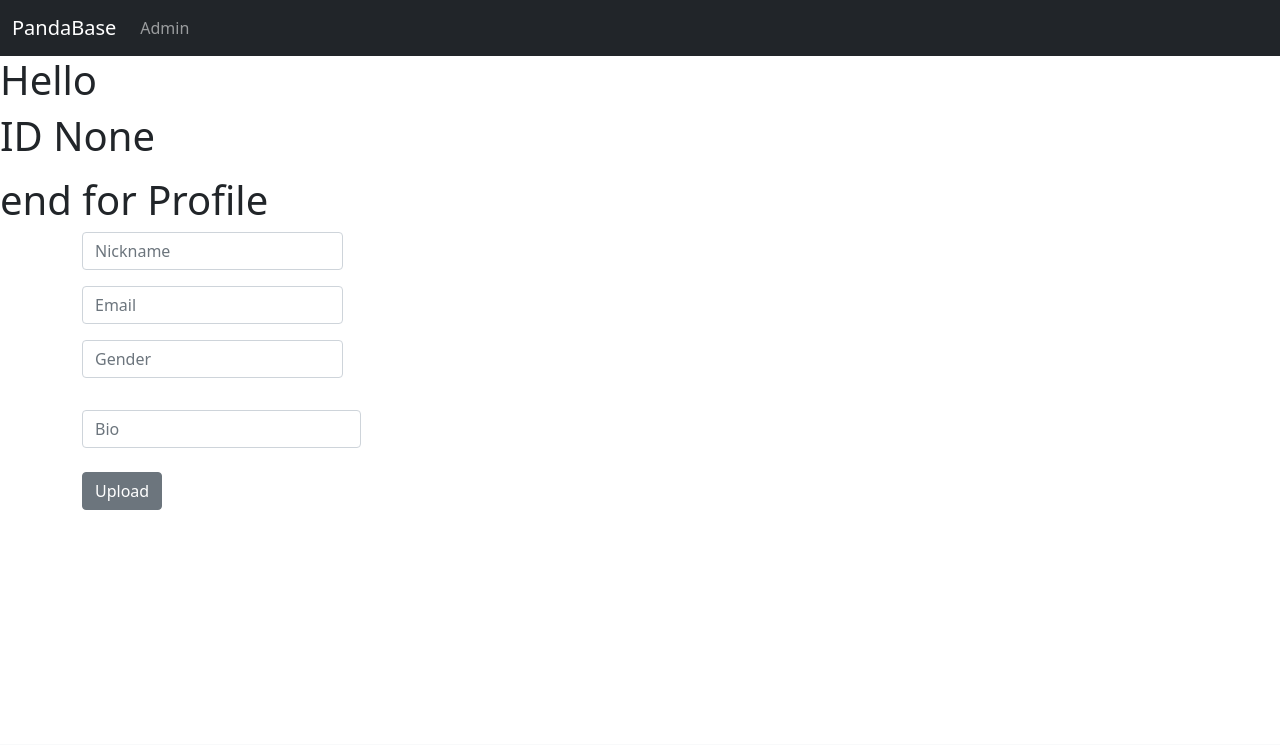
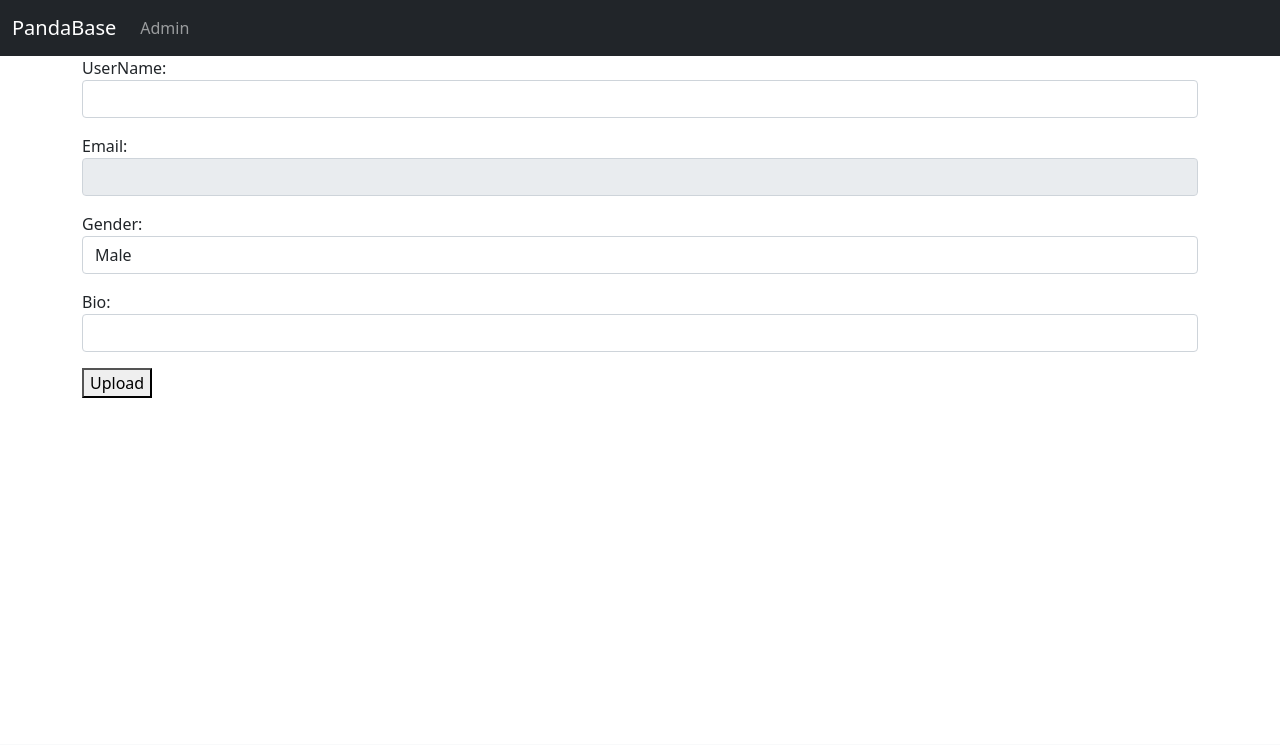
Before and after one commit to Gogeta999/pandabase, a Django app: template templates/main/profile.html in a window 1280 px wide. Shown: the top 745 px of the page. Run offline with Django 3.2, Linux system fonts and the light colour scheme; the template is opened without the code that fills it: values that come from a table or form of the project are taken from there, others are empty; some libraries are stand-ins or nearby versions.

Commit message:
Changes for Profile Page

```diff
--- a/pandatube/admin.py
+++ b/pandatube/admin.py
@@ -1,7 +1,6 @@
 from django.contrib import admin
 from django.contrib.admin.decorators import display
 from .models import User, Profile, CourseTag,CourseName, Video,PurchasedCourse
-from .forms import AdminCustomUserCreationForm
 from django.contrib.auth.admin import UserAdmin
 
 class CustomUserAdmin(UserAdmin):
--- a/pandatube/forms.py
+++ b/pandatube/forms.py
@@ -1,6 +1,7 @@
+from typing import Sequence
 from django import forms
 from django.contrib.auth.forms import UserCreationForm
-from .models import User
+from .models import Profile, User
 from django.core.exceptions import ValidationError
 # class UserLoginForm(forms.Form):
 #     username = forms.CharField(label="UserName", max_length=128, widget=forms.TextInput(attrs={'class': 'form-control'}))
@@ -18,6 +19,40 @@ from django.core.exceptions import ValidationError
 #     class Meta:
 #         model = User
 #         fields = "__all__"
+
+class UserProfileUpdateForm(forms.Form):
+    GENDER_CHOICES = (
+        ('M', 'Male'),
+        ('F', 'Female'),
+        ('U', 'Unknown'),
+        ('H', 'Anonymous'),
+    )
+    nickname = forms.CharField(label="UserName", max_length=128, widget=forms.TextInput(attrs={'class': 'form-control'}))
+    email = forms.EmailField(label="Email", max_length=128, widget=forms.EmailInput(attrs={'class': 'form-control','readonly': 'readonly'}))
+    gender = forms.ChoiceField(label="Gender", choices=GENDER_CHOICES, widget=forms.Select(attrs={'class': 'form-control'}))
+    bio = forms.CharField(label="Bio", max_length=128, widget=forms.TextInput(attrs={'class': 'form-control'}))
+
+    class Meta:
+        model=Profile
+        # fields = "__all__"
+        fields=['nickname','email','gender','bio']
+    # def save(self, request, commit=True):
+    #     user = request.user
+    #     data = self.cleaned_data
+
+    # def update_profile(self, commit=True):
+    #     user = super(UserProfileUpdateForm, self).save(commit=False)
+    #     nickname = self.cleaned_data["nickname"]
+    #     email = self.cleaned_data["email"]
+    #     gender = self.cleaned_data["gender"]
+    #     bio = self.cleaned_data["bio"]
+    #     user.nickname = nickname
+    #     user.email = email
+    #     user.gender = gender
+    #     user.bio = bio
+    #     if commit:
+    #         user.save()
+    #     return user
 
 class SearchVideosForm(forms.Form):
     q = forms.CharField(label='', max_length= 50, widget= forms.TextInput(attrs={'placeholder': 'Search Videos','class': 'form-control','type': 'search'}))
--- a/static/css/styles.css
+++ b/static/css/styles.css
@@ -17,3 +17,9 @@
   width: 80%;
   max-width: 1080px;
 }
+
+.card-img-top {
+  /* width: 100%;
+  height: 15vw; */
+  object-fit: cover;
+}
--- a/templates/main/index.html
+++ b/templates/main/index.html
@@ -8,7 +8,7 @@
   <title>Welcome to Panda Base</title>
   <link rel="stylesheet" href="{% static 'css/bootstrap.min.css' %}">
   <script src="{% static 'js/bootstrap.bundle.min.js' %}"></script>
-  <link rel="stylesheet" href="{% static 'css/styles.css' %}">
+  <link href="{% static 'css/styles.css' %}" rel="stylesheet">
 
 </head>
 
@@ -77,8 +77,8 @@
 
       <div class="col">
            {% comment %} <a href="{% url 'course' course.course_num %} " style="text-decoration:none" > {% endcomment %}
-        <div class="card h-50">
-          <img src="{{course.course_thumbnail.url}}" class="card-img-top" alt="{{STATIC_URL}}default/default-course.jpg">
+        <div class="card">
+          <img src="{{course.course_thumbnail.url}}" class="card-img-top"  alt="{{STATIC_URL}}default/default-course.jpg" height="300px">
           <div class="card-body">
             <h5 class="card-title">{{course.course_tag}}</h5>
             <a href="{% url 'course' course.course_num %}" class="btn btn-primary">Go</a>
--- a/templates/main/profile.html
+++ b/templates/main/profile.html
@@ -2,40 +2,23 @@
 {% load static %}
 
 {% block content %}
-<h1>Hello  {{ user.username }}</h1>
-<h1>ID  {{ user.id }}</h1>
+{% comment %} <h1>Hello  {{ user.username }}</h1>
+<h1>ID  {{ user.id }}</h1> {% endcomment %}
  {% comment %} Below Is User Profile Test {% endcomment %}
-   <h1>{{ object.nickname }}</h1>
-    <p>{{ object.email }}</p>
-    <h1>end for Profile</h1>
+   {% comment %} <p>Profile:{{object.user}}</p>
+       <p>Nickname:{{ object.nickname }}</p>
+    <p>Email:{{ object.email }}</p>
+        <p>Gender:{{ object.get_gender_display }}</p>
+            <p>Bio:{{ object.bio }}</p> {% endcomment %}
+
 
 <div class="container">
   <div class="form-group">
-    <form method="POST">
+    <form action="{% url 'profile' object.pk %}" method="POST">
       {% csrf_token %}
-      <div class="mb-3 row">
-        <div class="col-sm-3">
-          <input type="text" class="form-control" placeholder="Nickname" name="username">
-        </div>
-      </div>
-      <div class="mb-3 row">
-        <div class="col-sm-3">
-          <input type="email" class="form-control" placeholder="Email" name="email">
-        </div>
-      </div>
-      <div class="mb-3 row">
-        <div class="col-sm-3">
-          <input type="text" class="form-control" placeholder="Gender" name="gender">
-        </div>
-      </div>
-      <div class="mb-3 row">
-      </div>
-      <div class="col-sm-3">
-        <input type="text" class="form-control" placeholder="Bio" name="bio">
-      </div>
-  </div>
-  <br />
-  <button class="btn btn-secondary">Upload</button>
+      {{ form.as_p }}
+  <button type="submit">Upload</button>
+
 </div>
 </div>
 {% endblock %}
--- a/templates/main/search_results.html
+++ b/templates/main/search_results.html
@@ -12,7 +12,7 @@
     <div class='container-fluid'>
       <div class="d-flex justify-content-center">
         <!-- <li> -->
-          <a href="{{ video.get_absolute_url }}" method="get">{{ video.video_name}}</a>,
+          <a href="{% url 'video' video.pk %}" method="get">{{ video.video_name}}</a>,
         <!-- </li> -->
       </div>
     </div>
```
Also changed, not shown: pandatube/models.py (+11 -2 lines), pandatube/views.py (+22 -2 lines), pandatube/migrations/0012_alter_coursetag_course_num.py (added), pandatube/migrations/0013_alter_coursetag_course_num.py (added), pandatube/migrations/0014_alter_profile_bio.py (added).
